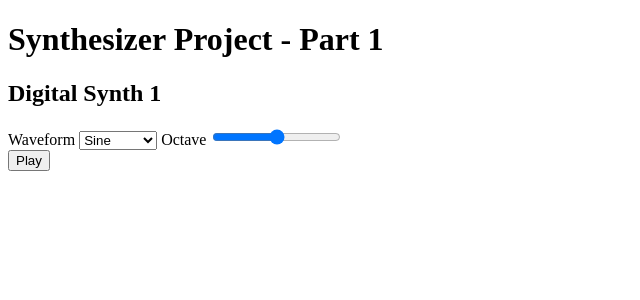
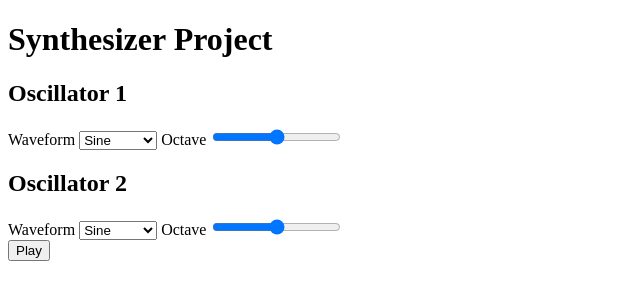
Before and after one commit to gmoraitis/synth_m01, a website: page index.html in a window 1280 px wide. Shown: the whole page, without its empty margins (0-640 px from the left). Drawn offline with nearby package versions, Linux system fonts and the light colour scheme.

Commit message:
Added second oscillator

```diff
--- a/index.html
+++ b/index.html
@@ -3,13 +3,13 @@
 <head>
     <meta charset="UTF-8">
     <meta name="viewport" content="width=device-width, initial-scale=1.0">
-    <title>Synthesizer Project - Part 1</title>
+    <title>Synthesizer Project</title>
 </head>
 <body>
-    <h1>Synthesizer Project - Part 1</h1>
+    <h1>Synthesizer Project</h1>
     <div class="synth-panel">
         <div class="section" id="digital-synth1">
-            <h2>Digital Synth 1</h2>
+            <h2>Oscillator 1</h2>
             <div class="controls">
                 <label>Waveform
                     <select id="waveform1">
@@ -24,6 +24,22 @@
                 </label>
             </div>
         </div>
+
+        <div class="section" id="digital-synth2">
+            <h2>Oscillator 2</h2>
+            <div class="controls">
+                <label>Waveform
+                    <select id="waveform2">
+                        <option value="sine">Sine</option>
+                        <option value="square">Square</option>
+                        <option value="sawtooth">Sawtooth</option>
+                        <option value="triangle">Triangle</option>
+                    </select>
+                </label>
+                <label>Octave
+                    <input type="range" id="octave2" min="-2" max="2" value="0">
+                </label>
+            </div>
     </div>
     <button id="play">Play</button>
     <script src="https://cdnjs.cloudflare.com/ajax/libs/tone/14.8.30/Tone.min.js"></script>
--- a/script.js
+++ b/script.js
@@ -2,8 +2,9 @@ document.addEventListener("DOMContentLoaded", () => {
 
     // Initialize synth
     const synth1 = new Tone.Synth().toDestination();
+    const synth2 = new Tone.Synth().toDestination();
 
-    // Synth controls
+    // Synth1 controls
     document.getElementById("waveform1").addEventListener("change", (e) => {
         synth1.oscillator.type = e.target.value;
     });
@@ -12,10 +13,24 @@ document.addEventListener("DOMContentLoaded", () => {
         synth1.set({ oscillator: { detune: e.target.value * 1200 } }); // 1200 cents per octave
     });
 
+    // Synth2 controls
+    document.getElementById("waveform2").addEventListener("change", (e) => {
+        synth2.oscillator.type = e.target.value;
+    });
+
+    document.getElementById("octave2").addEventListener("input", (e) => {
+        synth2.set({ oscillator: { detune: e.target.value * 1200 } }); // 1200 cents per octave
+    });
+
+
+
+
+
     // Function to play the synth
     function playSynth() {
         const note = "C4"; // Change the note if needed
         synth1.triggerAttackRelease(note, "8n");
+        synth2.triggerAttackRelease(note, "2n");
     }
 
     // Call playSynth function when a button is clicked (for demonstration)
```
